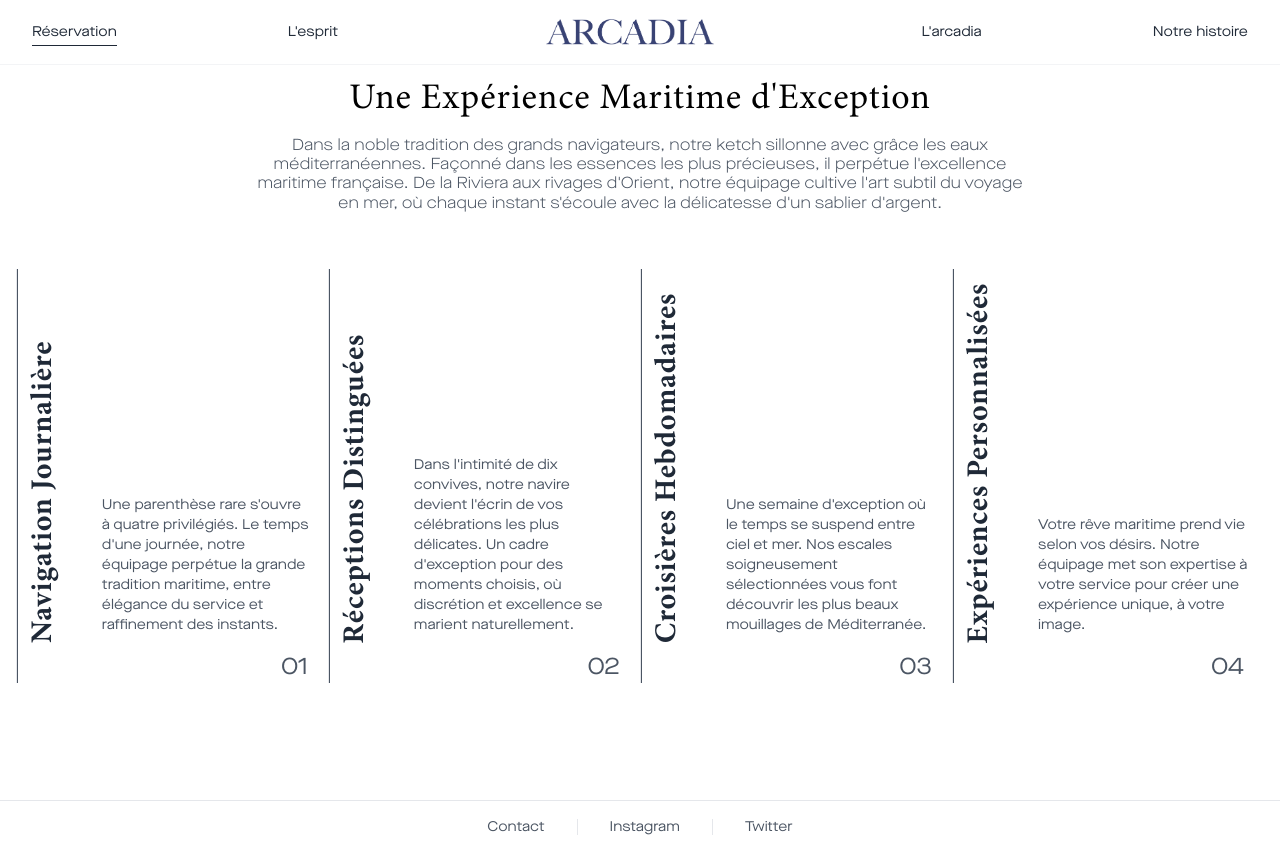
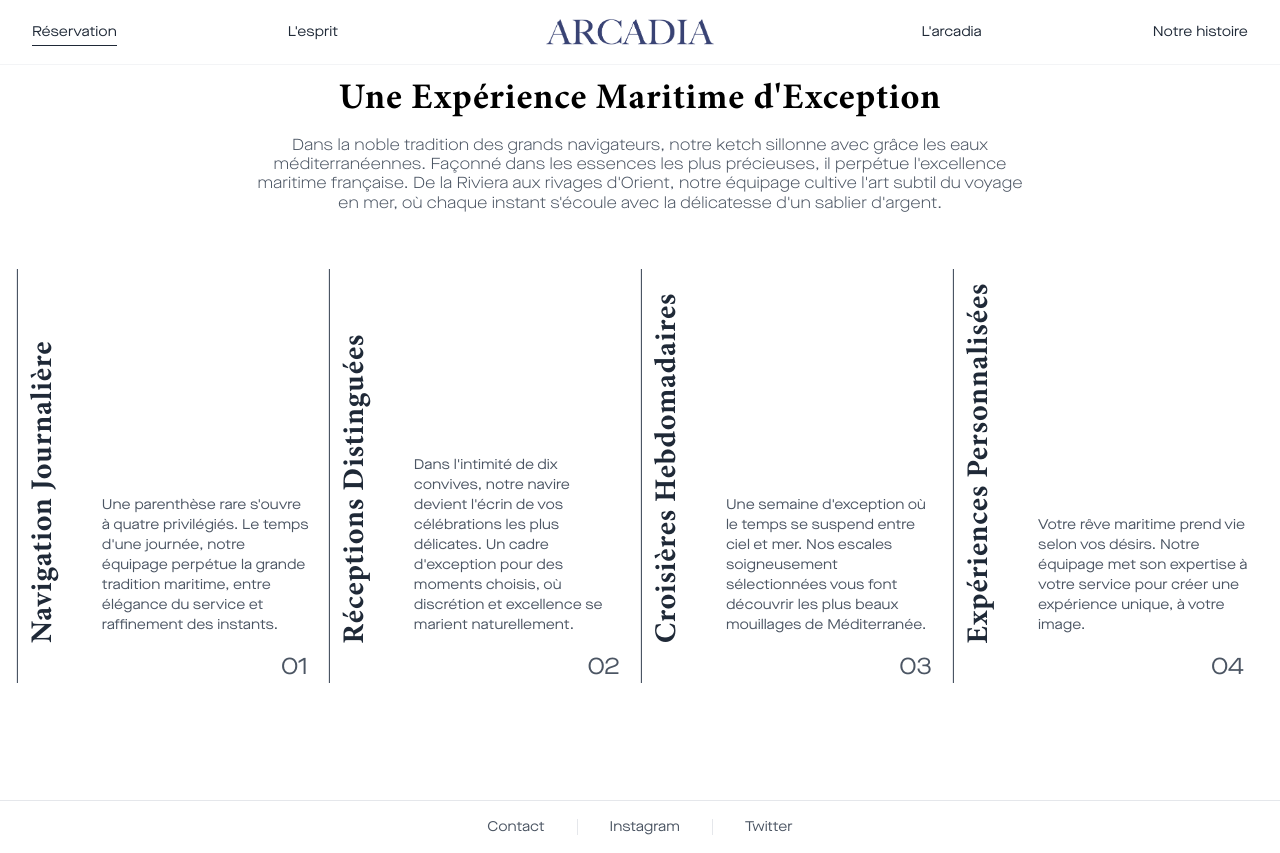
Before and after one commit to hugotiem/arcadia-website, a Next.js app: page /reservation in a window 1280 px wide. Built offline with nearby package versions, Linux system fonts and the light colour scheme.

Commit message:
quick fix

```diff
--- a/src/app/page.tsx
+++ b/src/app/page.tsx
@@ -35,7 +35,6 @@ export default function Home() {
           className="object-cover"
           priority
         />
-        <div className="absolute inset-0 bg-black/30" />
         <div className="absolute inset-0 flex items-center justify-center">
           <div className="text-center text-white px-4">
             <div className="relative w-144 h-144 mb-6 mx-auto opacity-0 animate-[fadeInDown_1s_ease-out_forwards] group">
--- a/src/app/reservation/page.tsx
+++ b/src/app/reservation/page.tsx
@@ -63,7 +63,7 @@ export default function Reservation() {
       {/* Introduction Section */}
       <section className="pt-20 pb-4">
         <div className="max-w-4xl mx-auto px-4 text-center">
-          <h1 className="text-4xl font-light mb-4 font-minion-pro opacity-0 animate-[fadeInDown_1s_ease-out_forwards]">
+          <h1 className="text-4xl font-bold mb-4 font-minion-pro opacity-0 animate-[fadeInDown_1s_ease-out_forwards]">
             Une Expérience Maritime d&apos;Exception
           </h1>
           <p className="text-gray-600 leading-relaxed font-light max-w-3xl mx-auto opacity-0 animate-[fadeInUp_1s_ease-out_0.5s_forwards]" style={{lineHeight: '1.2em'}}>
```
